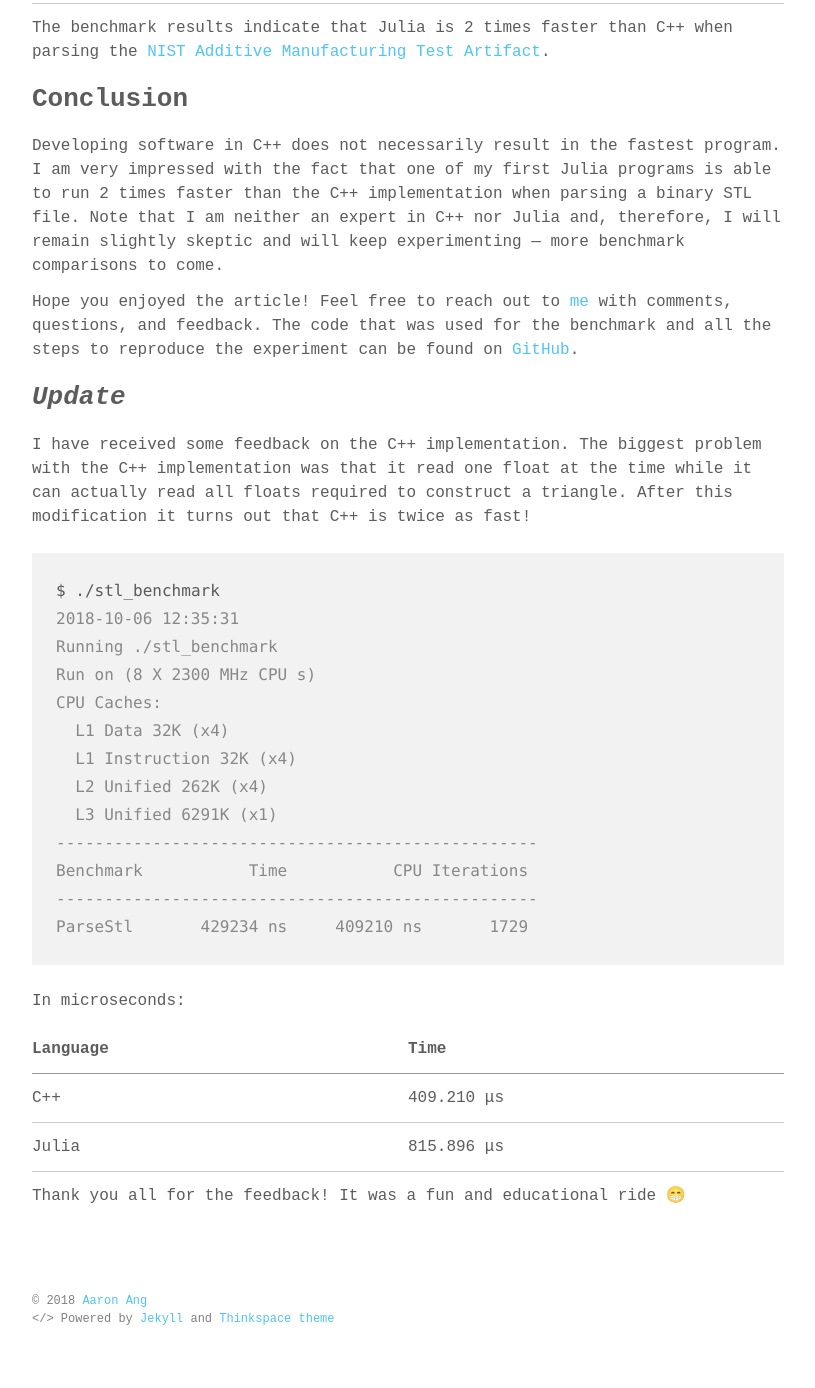
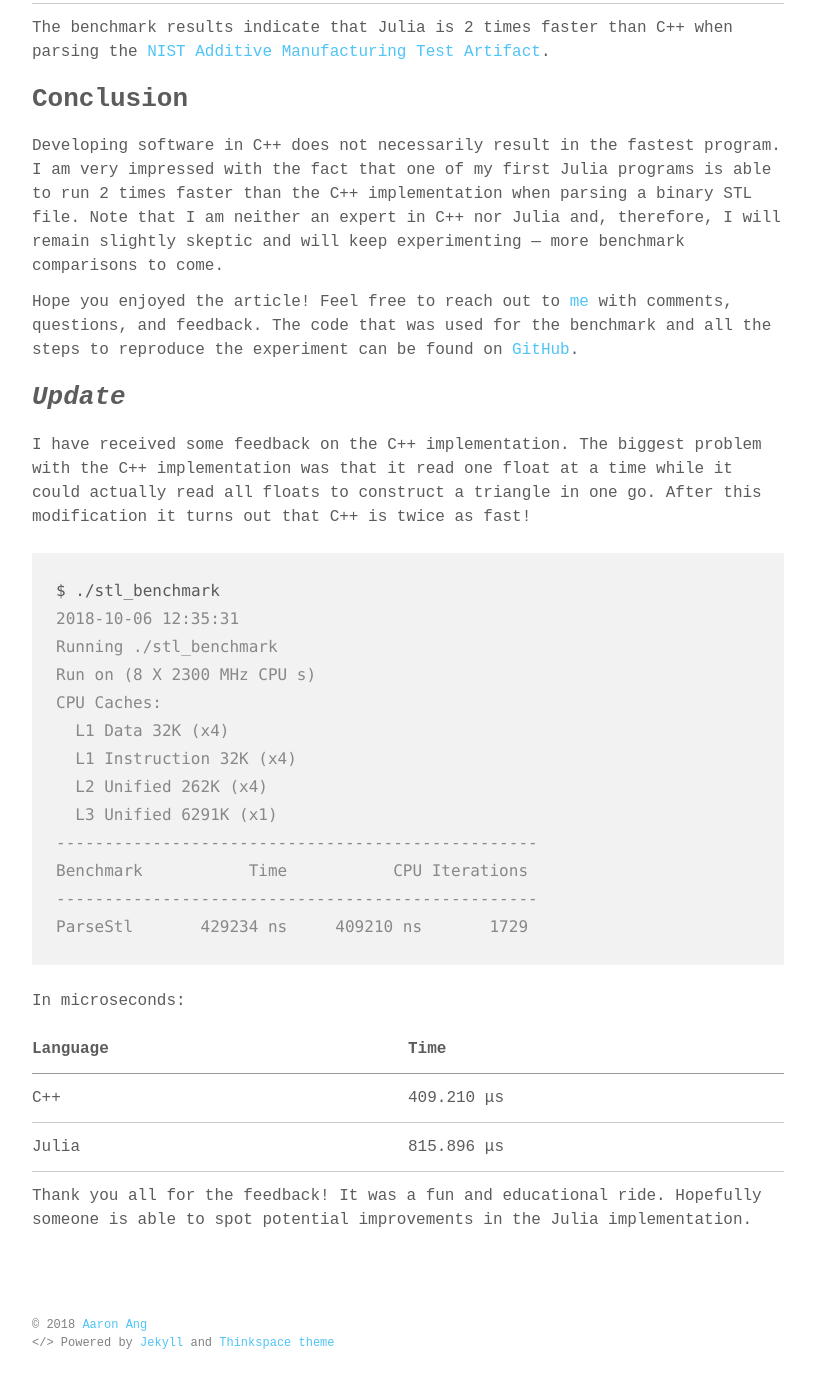
Before and after one commit to aaronang/aaronang.github.io, a Jekyll site: the page built from _posts/2018-10-06-stl-benchmark-comparison-cpp-vs-julia.md, in a window 1280 px wide and 1400 px high, scrolled down 1547 px. Shown: the top 1388 px of the window, without its empty margins (232-1047 px from the left). Built offline with Jekyll 4.4.1, drawn with Linux system fonts in a browser that asks for light colours; some web fonts are replaced.

Commit message:
Improve phrasing

````diff
--- a/_posts/2018-10-06-stl-benchmark-comparison-cpp-vs-julia.md
+++ b/_posts/2018-10-06-stl-benchmark-comparison-cpp-vs-julia.md
@@ -78,7 +78,7 @@ experiment can be found on [GitHub](https://github.com/aaronang/stl-benchmark).
 
 ## *Update*
 
-I have received some feedback on the C++ implementation. The biggest problem with the C++ implementation was that it read one float at the time while it can actually read all floats required to construct a triangle. After this modification it turns out that C++ is twice as fast!
+I have received some feedback on the C++ implementation. The biggest problem with the C++ implementation was that it read one float at a time while it could actually read all floats to construct a triangle in one go. After this modification it turns out that C++ is twice as fast!
 
 ```console
 $ ./stl_benchmark
@@ -103,4 +103,4 @@ In microseconds:
 | C++      | 409.210 μs |
 | Julia    | 815.896 μs |
 
-Thank you all for the feedback! It was a fun and educational ride 😁
+Thank you all for the feedback! It was a fun and educational ride. Hopefully someone is able to spot potential improvements in the Julia implementation.
````
